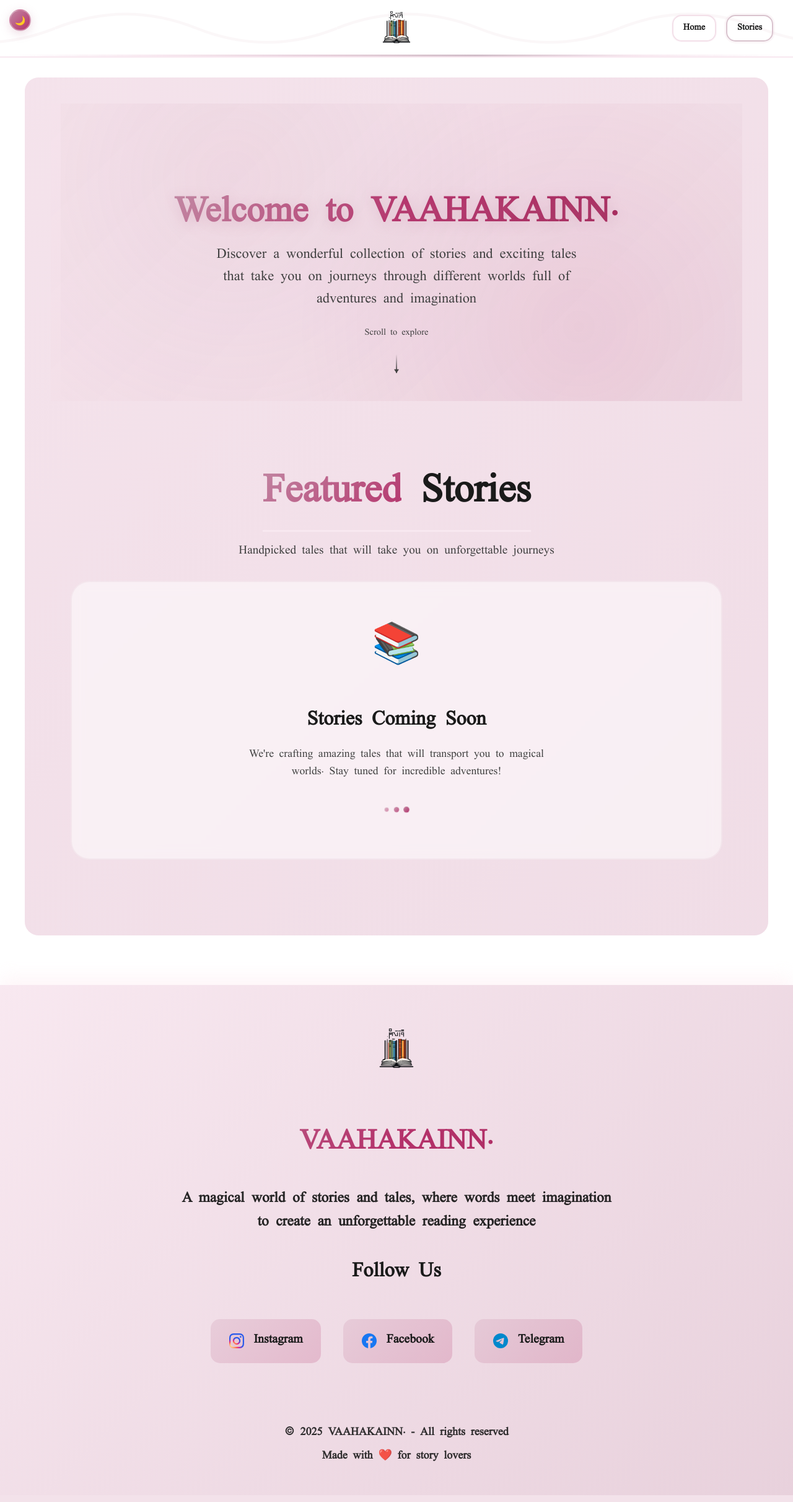
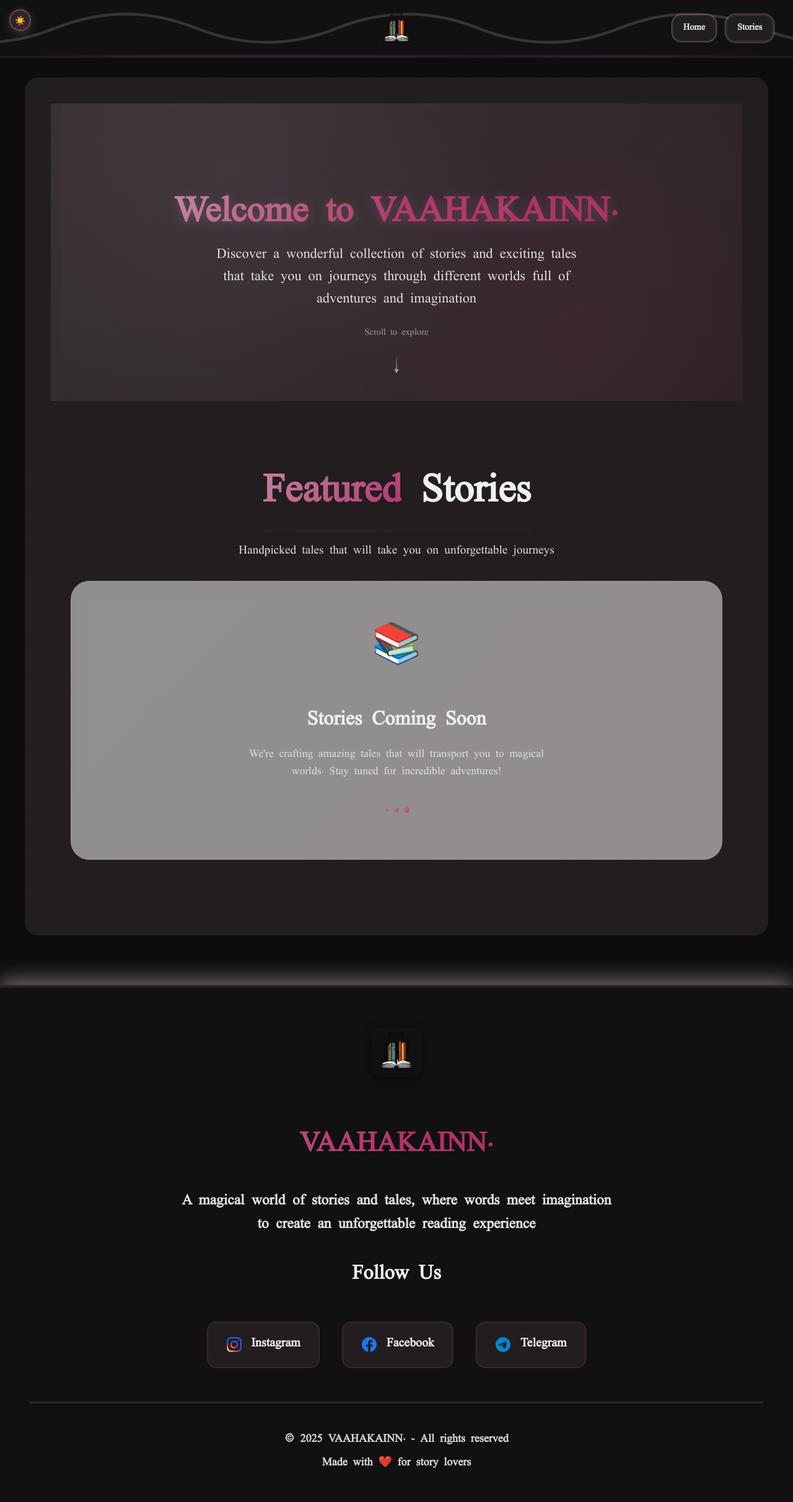
Before and after one commit to fixXxal/vaahakainn, a Django app: page / in a window 1280 px wide. Shown: the whole page at 62% size. Run offline with Django 5.2, Linux system fonts and the light colour scheme; data that the repository does not hold is empty.

Commit message:
Fix theme initialization to prevent light/dark flash on first load

```diff
--- a/templates/base.html
+++ b/templates/base.html
@@ -16,10 +16,10 @@
     <meta property="og:type" content="website">
     <meta property="og:image" content="/static/vhkin.PNG">
 
-    <!-- Restore dark theme before first paint to prevent white flash -->
+    <!-- Apply theme before first paint to prevent flash — dark is the default -->
     <script>
         (function() {
-            if (localStorage.getItem('theme') === 'dark') {
+            if (localStorage.getItem('theme') !== 'light') {
                 document.documentElement.setAttribute('data-theme', 'dark');
             }
         })();
```
